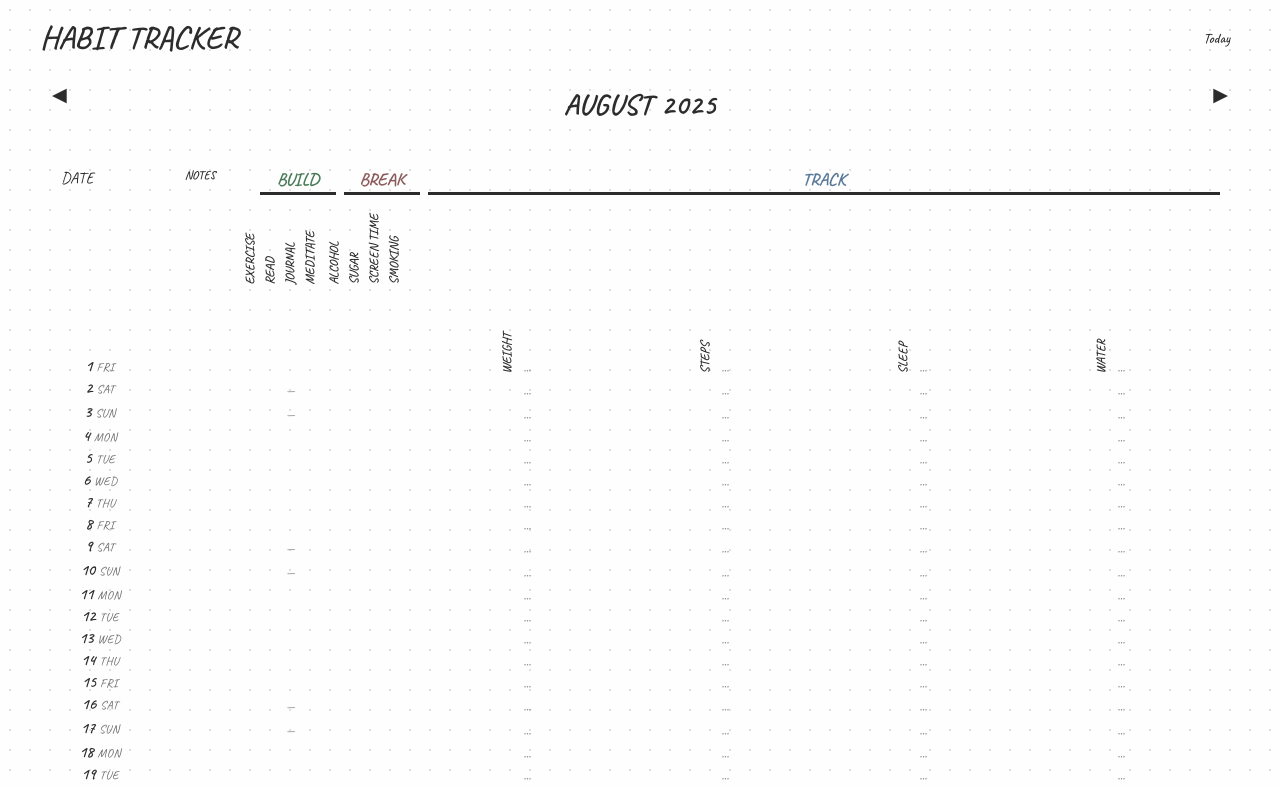
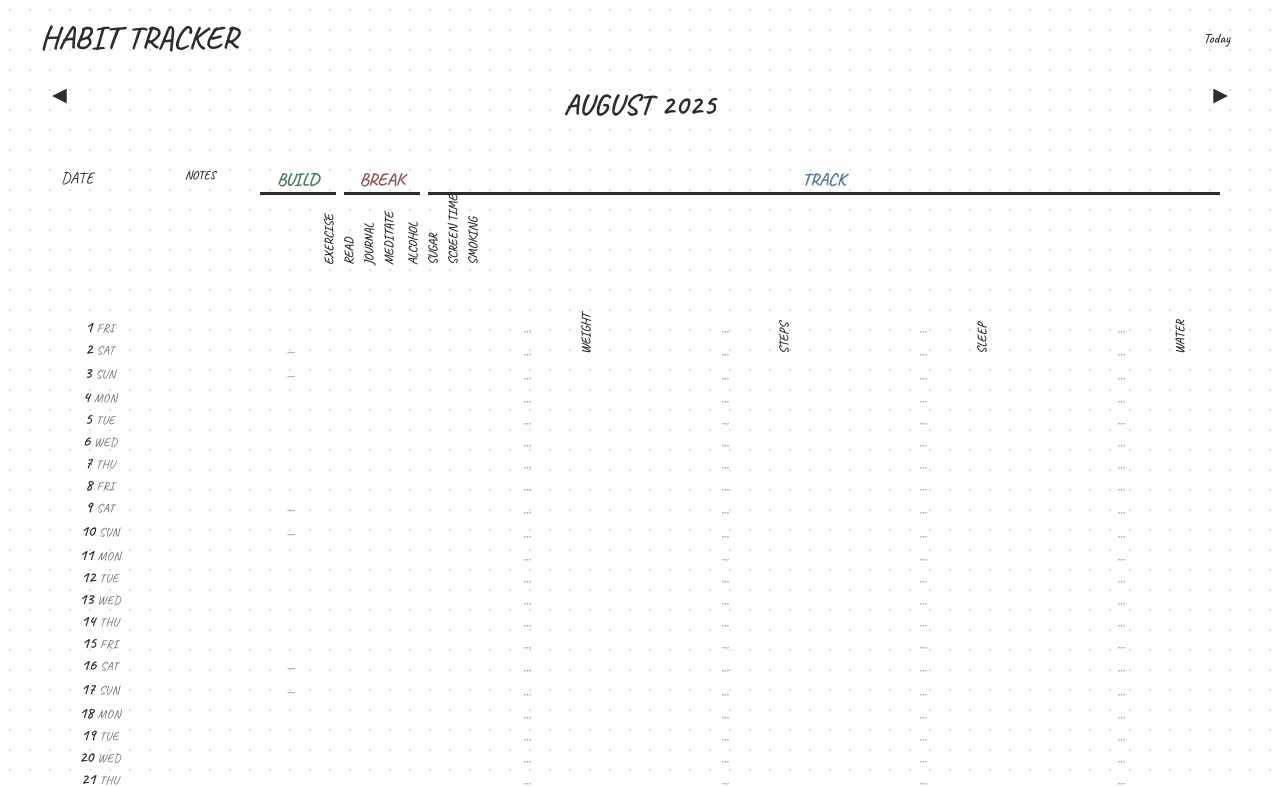
Before and after one commit to thanson00/HabitTracker, a React (Vite) app: page / in a window 1280 px wide. Shown: the top 787 px of the page. Built offline with nearby package versions, Linux system fonts and the light colour scheme.

Commit message:
fix: use transform translateY to move headers down vertically

```diff
--- a/src/index.css
+++ b/src/index.css
@@ -243,7 +243,6 @@ button:focus-visible {
   display: flex;
   align-items: center;
   justify-content: flex-start;
-  padding-bottom: 40px;
   border: none;
   border-bottom: none;
   border-top: none;
@@ -251,7 +250,8 @@ button:focus-visible {
   border-right: none;
   position: relative;
   white-space: nowrap;
-  transform: rotate(-90deg);
+  transform: rotate(-90deg) translateY(60px);
+  transform-origin: center;
 }
 
 /* Habit headers */
```
